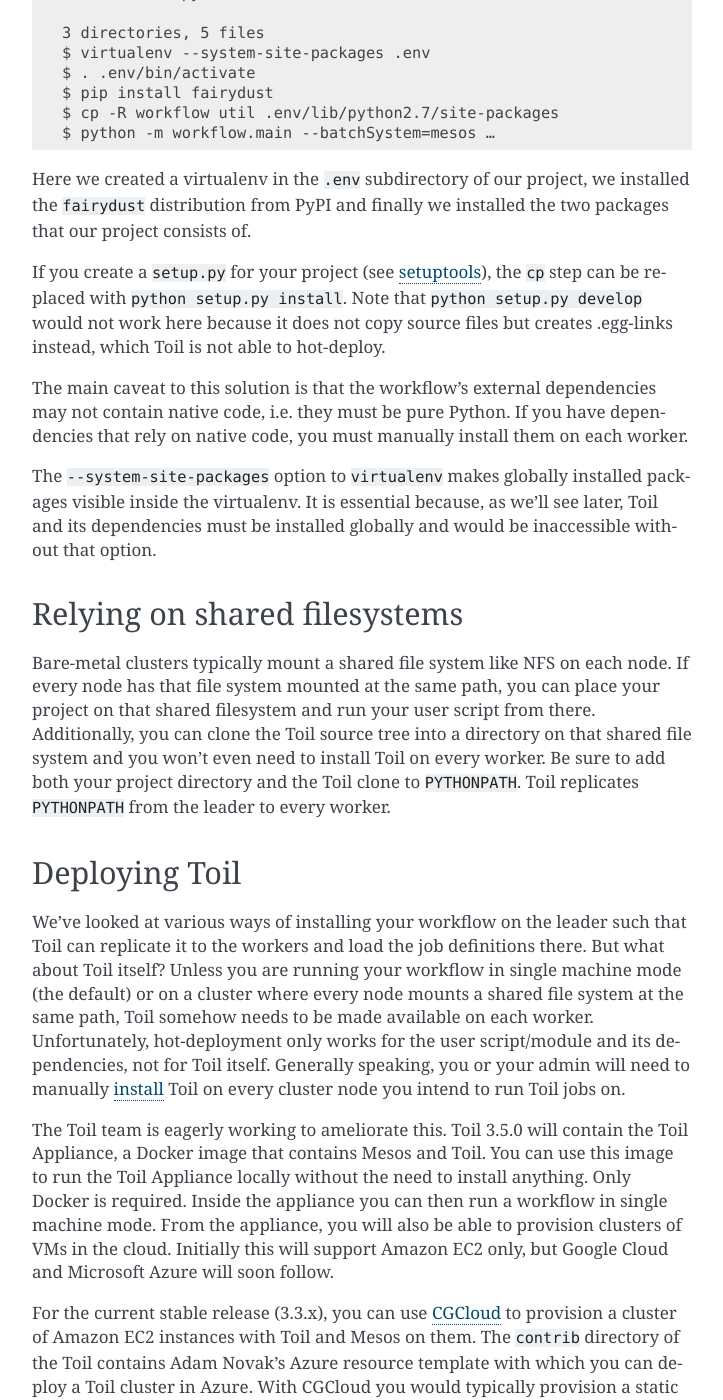
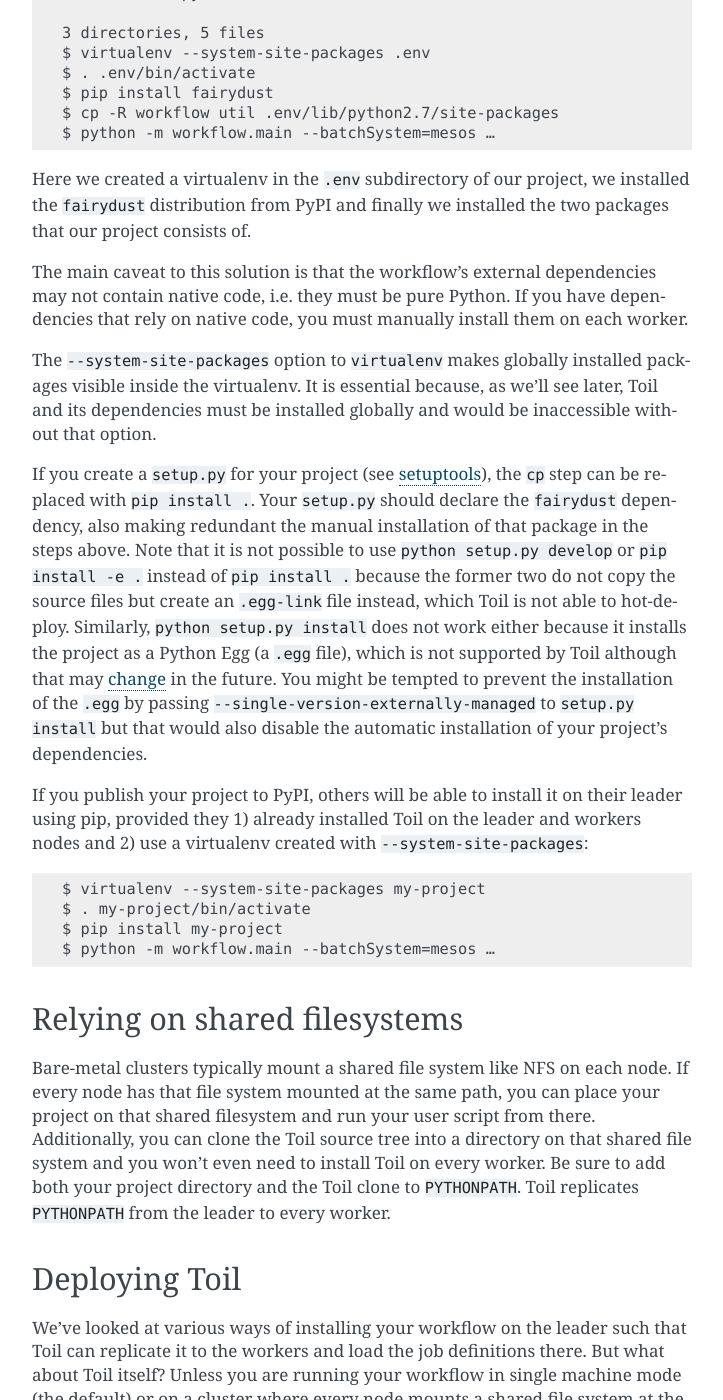
Before and after one commit to DataBiosphere/toil, a Sphinx documentation site: the page built from docs/developing.rst, in a window 1280 px wide and 1400 px high, scrolled down 18905 px. Shown: the whole window, without its empty margins (388-1111 px from the left). Built offline with Sphinx 7.4.7, drawn with Linux system fonts in a browser that asks for light colours; the version number could not be read and is left out.

Commit message:
Document that hot-deployment does not handle eggs (fixes #1366)

```diff
--- a/docs/developing.rst
+++ b/docs/developing.rst
@@ -930,13 +930,6 @@
 installed the ``fairydust`` distribution from PyPI and finally we installed the
 two packages that our project consists of.
 
-If you create a ``setup.py`` for your project (see `setuptools`_), the ``cp``
-step can be replaced with ``python setup.py install``. Note that ``python
-setup.py develop`` would not work here because it does not copy source files
-but creates .egg-links instead, which Toil is not able to hot-deploy.
-
-.. _setuptools: http://setuptools.readthedocs.io/en/latest/index.html
-
 The main caveat to this solution is that the workflow's external dependencies
 may not contain native code, i.e. they must be pure Python. If you have
 dependencies that rely on native code, you must manually install them on each
@@ -947,6 +940,31 @@
 we'll see later, Toil and its dependencies must be installed globally and would
 be inaccessible without that option.
 
+If you create a ``setup.py`` for your project (see `setuptools`_), the ``cp``
+step can be replaced with ``pip install .``. Your ``setup.py`` should declare
+the ``fairydust`` dependency, also making redundant the manual installation of
+that package in the steps above. Note that it is not possible to use ``python
+setup.py develop`` or ``pip install -e .`` instead of ``pip install .`` because
+the former two do not copy the source files but create an ``.egg-link`` file
+instead, which Toil is not able to hot-deploy. Similarly, ``python setup.py
+install`` does not work either because it installs the project as a Python Egg
+(a ``.egg`` file), which is not supported by Toil although that may `change`_
+in the future. You might be tempted to prevent the installation of the ``.egg``
+by passing ``--single-version-externally-managed`` to ``setup.py install`` but
+that would also disable the automatic installation of your project's
+dependencies.
+
+.. _setuptools: http://setuptools.readthedocs.io/en/latest/index.html
+.. _change: https://github.com/BD2KGenomics/toil/issues/1367
+
+If you publish your project to PyPI, others will be able to install it on their
+leader using pip, provided they 1) already installed Toil on the leader and
+workers nodes and 2) use a virtualenv created with ``--system-site-packages``::
+
+   $ virtualenv --system-site-packages my-project
+   $ . my-project/bin/activate
+   $ pip install my-project
+   $ python -m workflow.main --batchSystem=mesos …
 
 Relying on shared filesystems
 -----------------------------
```
